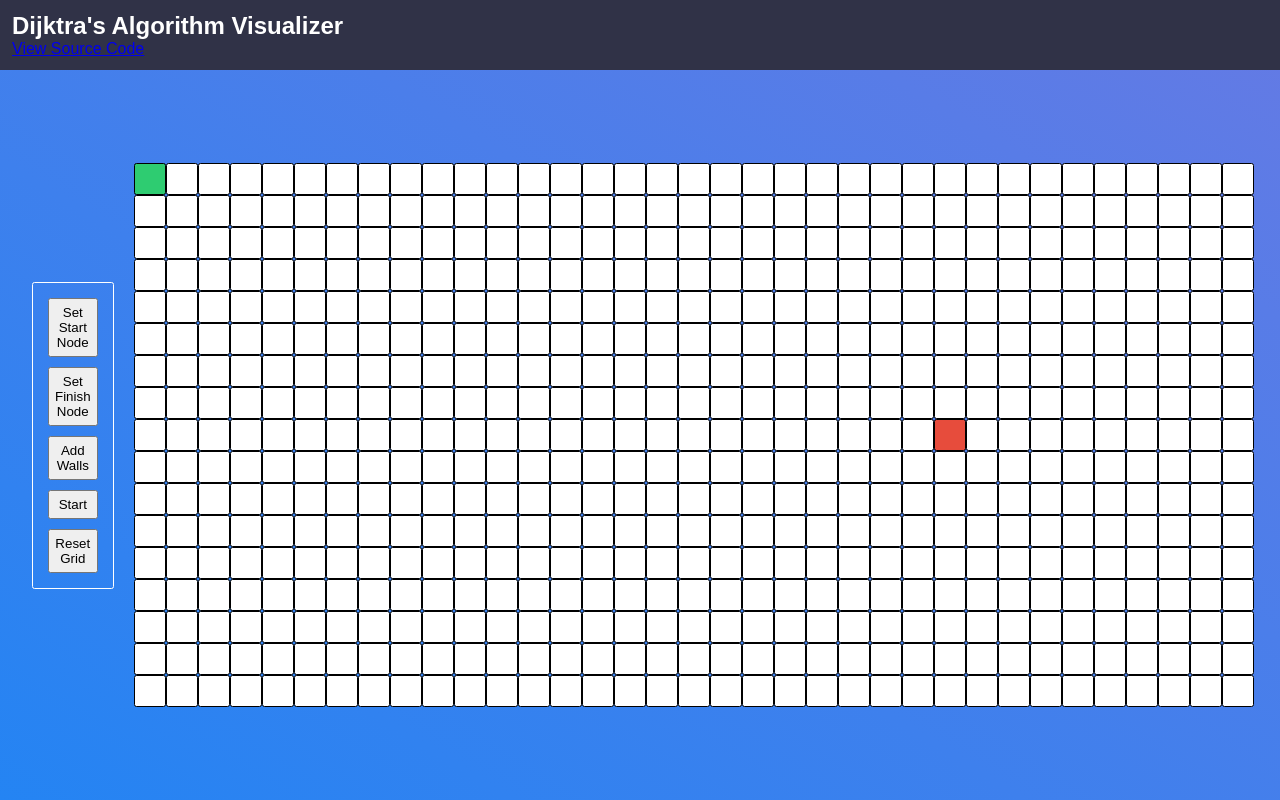
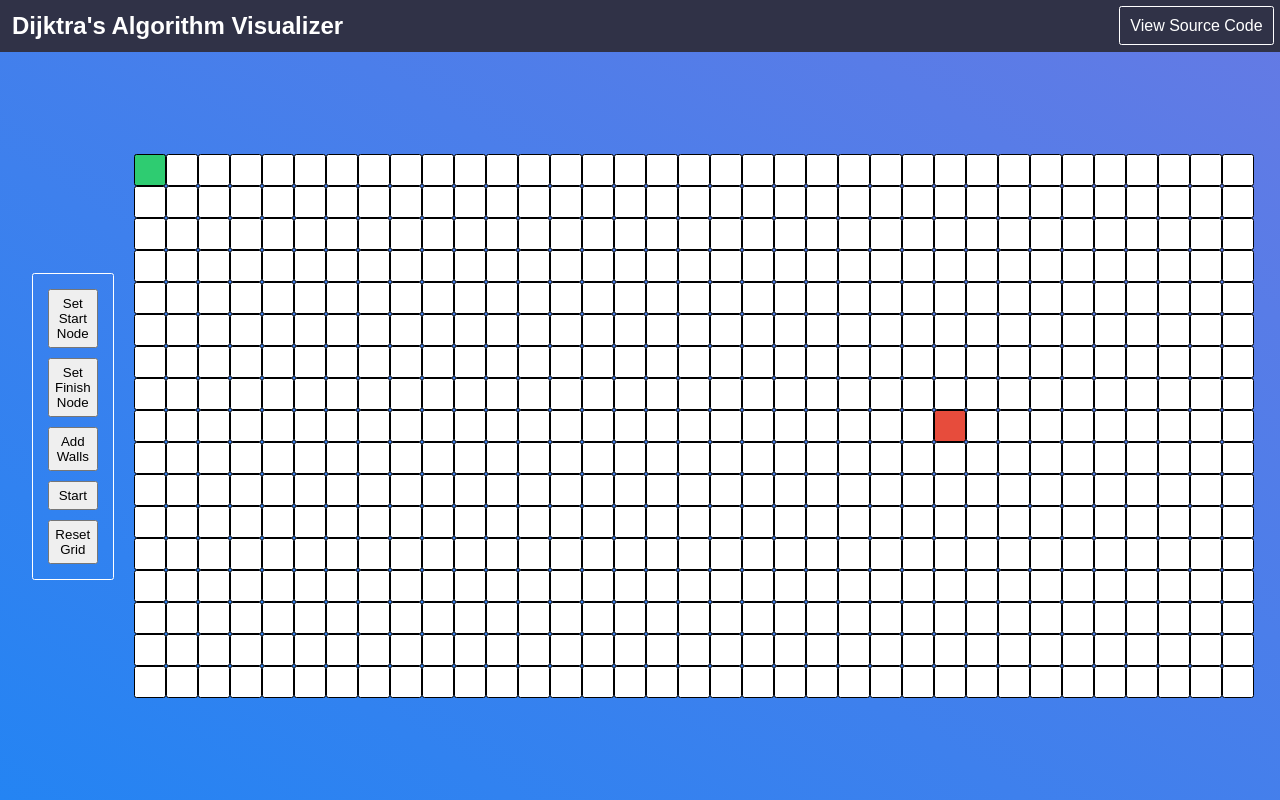
Before and after one commit to Michael-Hathaway/graph_algo_visualizer, a React (Create React App) app: page / in a window 1280 px wide. Built offline with nearby package versions, Linux system fonts and the light colour scheme.

Commit message:
Added link to source code and updated styling.

```diff
--- a/public/index.html
+++ b/public/index.html
@@ -9,22 +9,7 @@
       name="description"
       content="Web site created using create-react-app"
     />
-    <link rel="apple-touch-icon" href="%PUBLIC_URL%/logo192.png" />
-    <!--
-      manifest.json provides metadata used when your web app is installed on a
-      user's mobile device or desktop. See https://developers.google.com/web/fundamentals/web-app-manifest/
-    -->
-    <link rel="manifest" href="%PUBLIC_URL%/manifest.json" />
-    <!--
-      Notice the use of %PUBLIC_URL% in the tags above.
-      It will be replaced with the URL of the `public` folder during the build.
-      Only files inside the `public` folder can be referenced from the HTML.
-
-      Unlike "/favicon.ico" or "favicon.ico", "%PUBLIC_URL%/favicon.ico" will
-      work correctly both with client-side routing and a non-root public URL.
-      Learn how to configure a non-root public URL by running `npm run build`.
-    -->
-    <title>React App</title>
+    <title>Dijkstra's Visualizer</title>
   </head>
   <body>
     <noscript>You need to enable JavaScript to run this app.</noscript>
--- a/src/components/Navbar.js
+++ b/src/components/Navbar.js
@@ -1,5 +1,4 @@
 import React from "react";
-
 import "../style/nav.css";
 
 const Navbar = () => {
--- a/src/style/nav.css
+++ b/src/style/nav.css
@@ -2,4 +2,22 @@
   background-color: #303247;
   color: #fff;
   padding: 0.75rem;
+  display: flex;
+  align-items: center;
+  justify-content: space-between;
 }
+
+.nav a {
+  padding: 10px;
+  color: #fff;
+  border: 1px solid #fff;
+  border-radius: 2.5px;
+  text-decoration: none;
+  transition: 0.3s;
+}
+
+.nav a:hover {
+  background-color: #fff;
+  color: #303247;
+  border-color: #303247;
+}
--- a/src/style/node.css
+++ b/src/style/node.css
@@ -11,17 +11,17 @@
   opacity: 0.7;
 }
 
-.start {
+.node.start {
   background-color: #2ecc71;
 }
 
-.finish {
+.node.finish {
   background-color: #e74c3c;
 }
 
-.wall {
+.node.wall {
   background-color: #000;
-  opacity: 0.4;
+  opacity: 0.75;
 }
 
 .node-visited {
```
